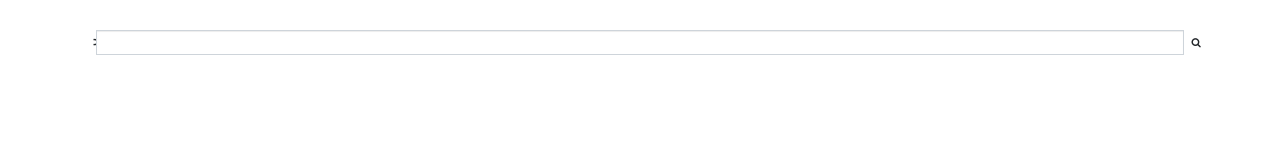
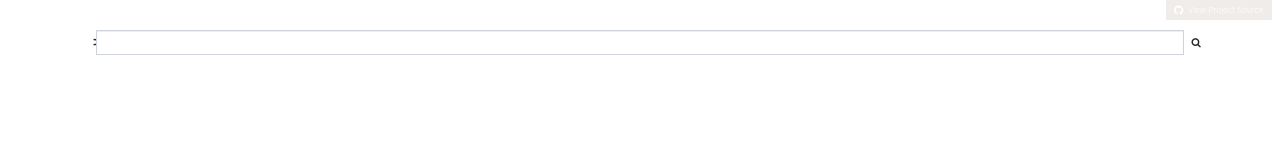
Before and after one commit to 4iar/wikipedia_viewer, a website: page index.html in a window 1280 px wide. Drawn offline with nearby package versions, Linux system fonts and the light colour scheme; some packages are replaced by stand-ins of ours.

Commit message:
Add (github) view project source button

```diff
--- a/css/style.css
+++ b/css/style.css
@@ -22,3 +22,27 @@
 .searchmatch {
     color: #d9534f;
 }
+
+.github-button {
+    float: right;
+    transition: background-color .2s;
+    display: inline-block;
+    padding: .6em 1em;
+    background: rgba(147, 128, 108, .15); /*background-color: #46b980;*/
+    border: 0; /* prev: 2px */
+    font-size: .8125em;
+    font-weight: 300;
+    line-height: normal;
+    white-space: nowrap;
+
+    margin:0 0 1em;
+    margin:0 1em 0 0;
+    color: #fff
+}
+
+.github-button:active,
+.github-button:focus,
+.github-button:hover {
+    text-decoration: none;
+    text-color: #389466;
+}
--- a/index.html
+++ b/index.html
@@ -27,6 +27,10 @@
 <body>
 
 <script type="text/javascript" src="js/wikipedia_viewer.js"></script>
+
+<a class="github-button float-top-right" href="https://github.com/4iar/wikipedia_viewer">
+    <span class="fa fa-github fa-lg"></span>&nbsp; View Project Source
+</a>
 
 <div class="container" ng-app="wikipediaViewer">
 
```
